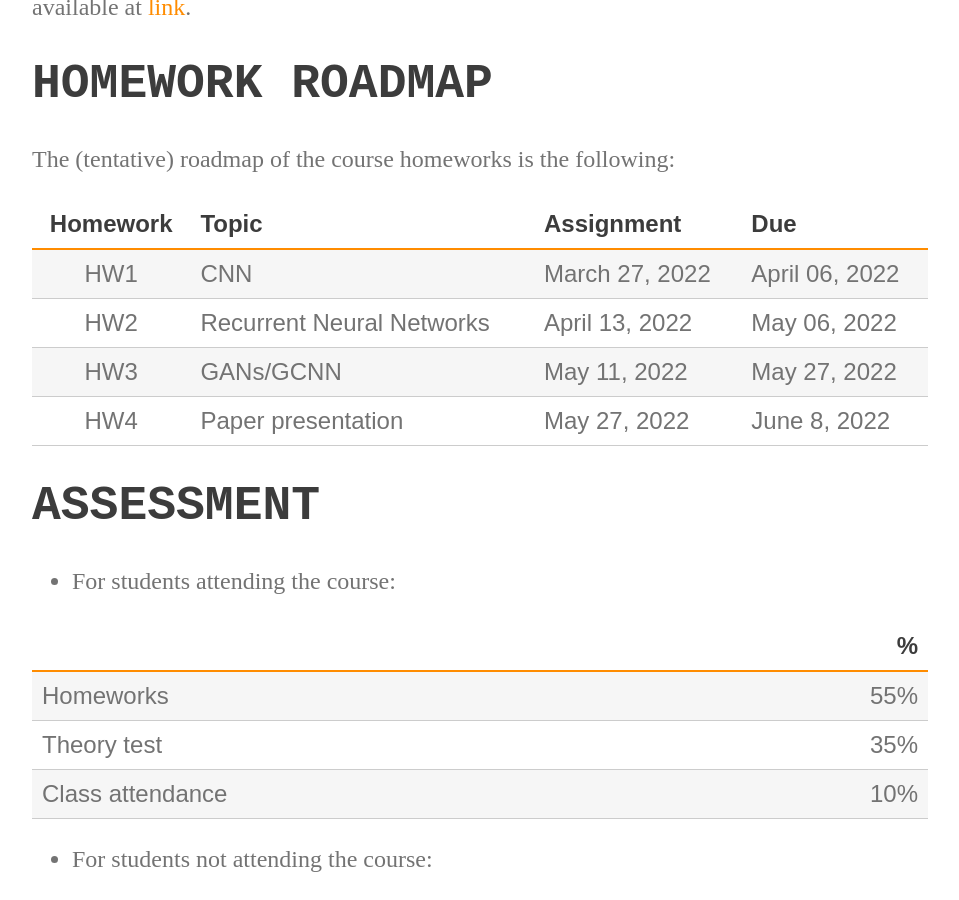
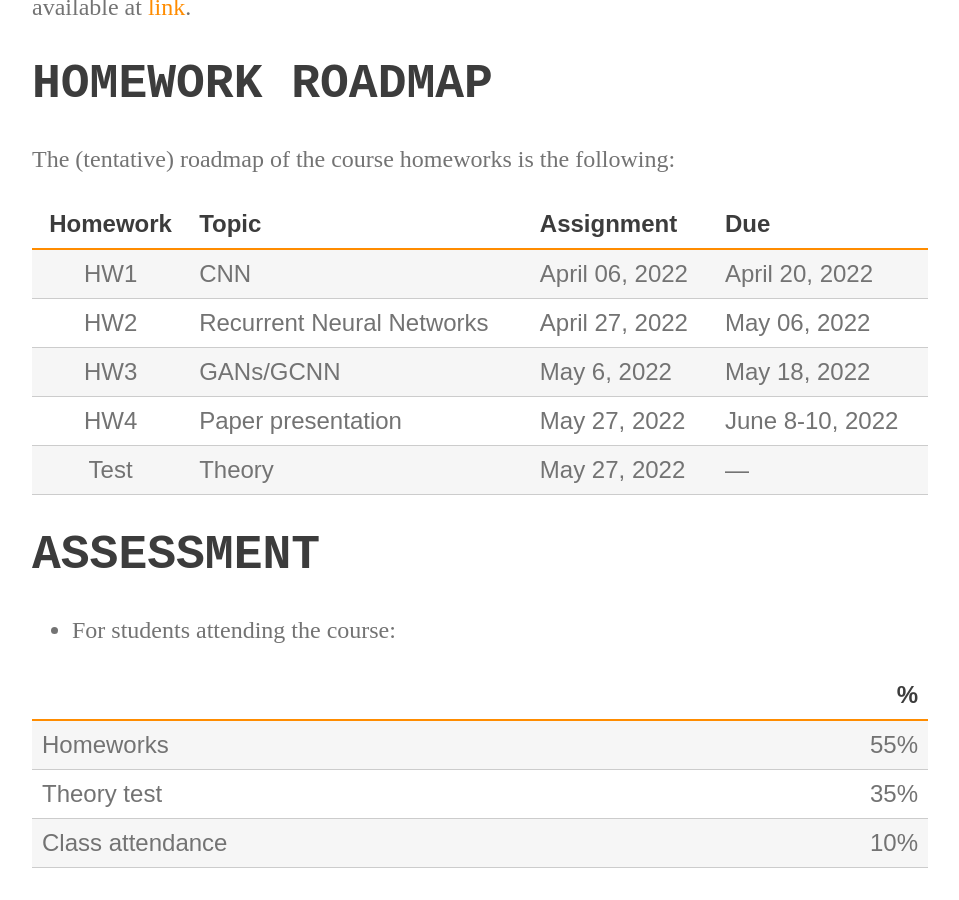
Before and after one commit to perceivelab/knowledge-discovery-course, a Jekyll site: the page built from index.md, in a window 1280 px wide and 900 px high, scrolled down 1008 px. Shown: the whole window, without its empty margins (160-1119 px from the left). Built offline with Jekyll 4.4.1, drawn with Linux system fonts in a browser that asks for light colours; our own code applies the rules of GitHub Pages for plain Markdown files.

Commit message:
Update index.md

```diff
--- a/index.md
+++ b/index.md
@@ -26,10 +26,12 @@
 
 | Homework | Topic              | Assignment    | Due          |
 | :-------:| ------------------ | --------------- | -------          |
-| HW1      | CNN    | March 27, 2022 | April 06, 2022   |
-| HW2      | Recurrent Neural Networks | April 13, 2022 | May 06, 2022    |
-| HW3      | GANs/GCNN | May 11, 2022 | May 27, 2022    |
-| HW4      | Paper presentation | May 27, 2022 | June 8, 2022    |
+| HW1      | CNN    | April 06, 2022 | April 20, 2022   |
+| HW2      | Recurrent Neural Networks | April 27, 2022 | May 06, 2022    |
+| HW3      | GANs/GCNN | May 6, 2022 | May 18, 2022    |
+| HW4      | Paper presentation | May 27, 2022 | June 8-10, 2022    |
+| Test      | Theory | May 27, 2022 | ---   |
+
 
 
 # ASSESSMENT
```
